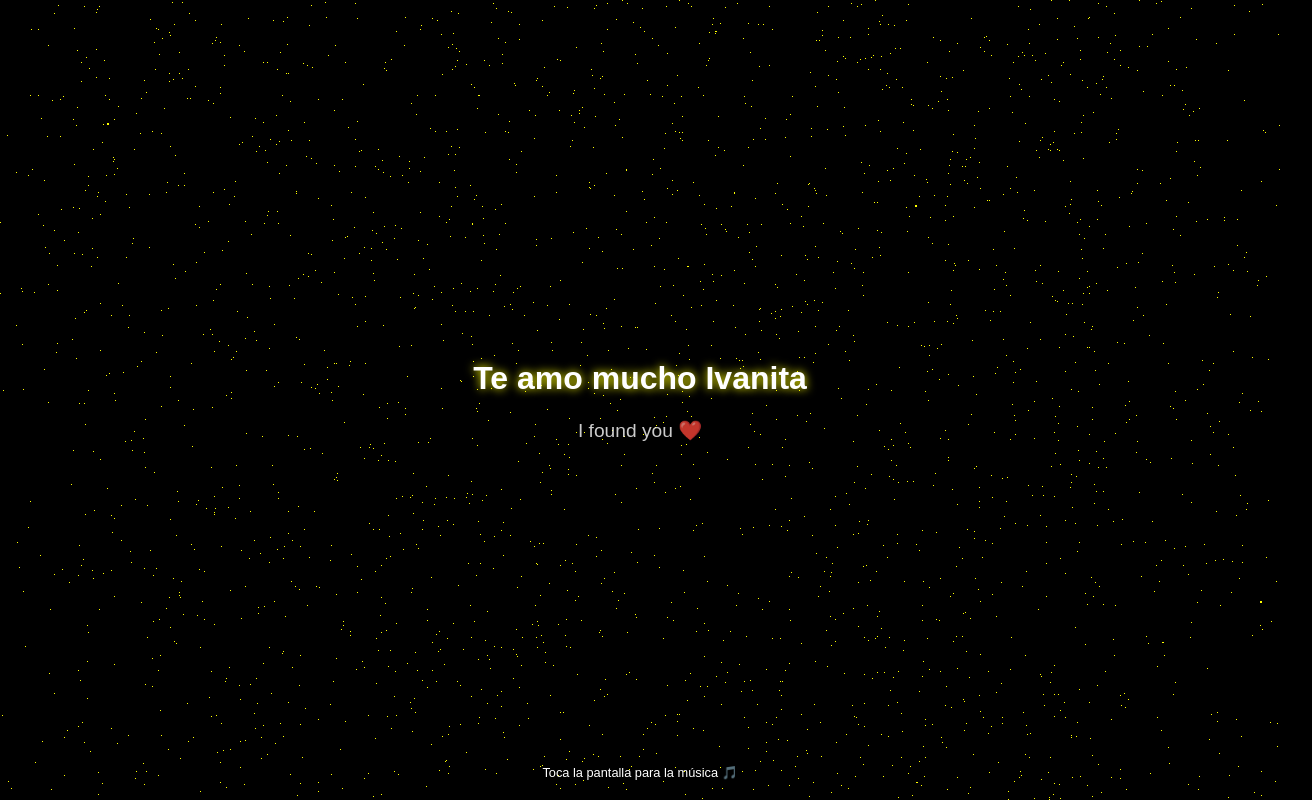
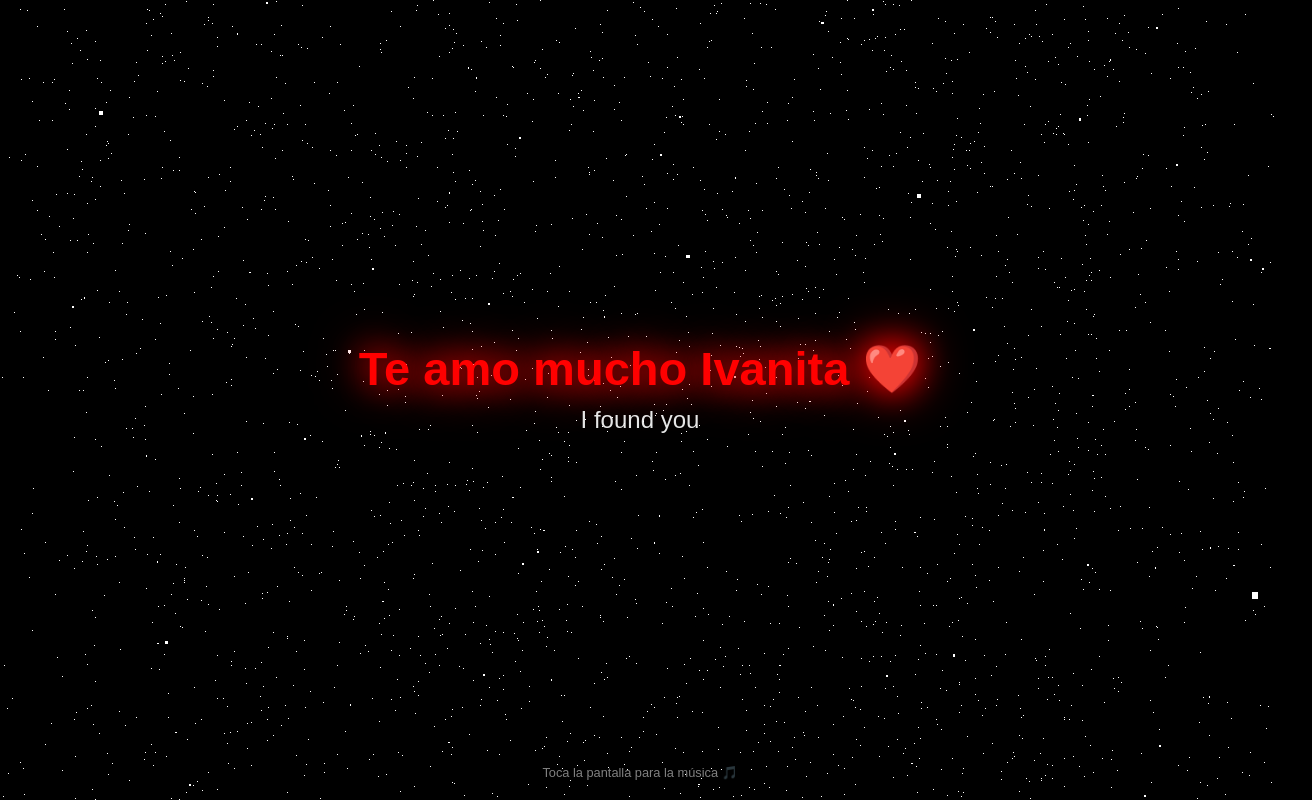
Before and after one commit to davidandresmanzabapiguave-ai/Galaxy, a plain HTML site: page index.html in a window 1280 px wide. Shown: the whole page, 1312 px wide, since content can reach past the window. Drawn offline with nearby package versions, Linux system fonts and the light colour scheme; animation ran at ten frames a second.

Commit message:
Update index.html

```diff
--- a/index.html
+++ b/index.html
@@ -3,24 +3,56 @@
 <head>
     <meta charset="UTF-8">
     <meta name="viewport" content="width=device-width, initial-scale=1.0">
-    <title>Galaxia para ti</title>
+    <title>Para Ivanita ❤️</title>
     <style>
-        body { margin: 0; background: #000; overflow: hidden; color: white; font-family: sans-serif; text-align: center; }
+        body { margin: 0; background: #000; overflow: hidden; color: white; font-family: 'Arial', sans-serif; text-align: center; }
         canvas { display: block; }
-        #mensaje { position: absolute; top: 50%; left: 50%; transform: translate(-50%, -50%); pointer-events: none; }
-        h1 { font-size: 2rem; text-shadow: 0 0 10px #ff0; }
-        p { font-size: 1.2rem; opacity: 0.8; }
-        .instruccion { position: absolute; bottom: 20px; width: 100%; font-size: 0.8rem; animation: pulse 2s infinite; }
-        @keyframes pulse { 0%, 100% { opacity: 0.3; } 50% { opacity: 1; } }
+
+        #mensaje {
+            position: absolute;
+            top: 50%;
+            left: 50%;
+            transform: translate(-50%, -50%);
+            pointer-events: none;
+            width: 100%;
+        }
+
+        h1 {
+            font-size: 2.8rem;
+            color: #ff0000; /* Color Rojo */
+            text-shadow: 0 0 15px #ff0000, 0 0 30px #8b0000;
+            margin: 0;
+            animation: pulse 2s infinite;
+        }
+
+        p {
+            font-size: 1.5rem;
+            color: #ffffff;
+            opacity: 0.9;
+            margin-top: 10px;
+        }
+
+        .instruccion {
+            position: absolute;
+            bottom: 20px;
+            width: 100%;
+            font-size: 0.8rem;
+            opacity: 0.5;
+        }
+
+        @keyframes pulse {
+            0% { transform: scale(1); text-shadow: 0 0 15px #ff0000; }
+            50% { transform: scale(1.05); text-shadow: 0 0 30px #ff0000, 0 0 50px #ff0000; }
+            100% { transform: scale(1); text-shadow: 0 0 15px #ff0000; }
+        }
     </style>
 </head>
 <body>
 
     <div id="mensaje">
-    <h1>Te amo mucho Ivanita</h1>
-    <p>I found you ❤️</p>
+        <h1>Te amo mucho Ivanita ❤️</h1>
+        <p>I found you</p>
     </div>
-
 
     <div class="instruccion">Toca la pantalla para la música 🎵</div>
 
@@ -30,19 +62,28 @@
 
     <script src="https://cdnjs.cloudflare.com/ajax/libs/three.js/r128/three.min.js"></script>
     <script>
-        // Animación básica de Galaxia
         const scene = new THREE.Scene();
         const camera = new THREE.PerspectiveCamera(75, window.innerWidth / window.innerHeight, 0.1, 1000);
         const renderer = new THREE.WebGLRenderer();
         renderer.setSize(window.innerWidth, window.innerHeight);
         document.body.appendChild(renderer.domElement);
 
+        // Crear miles de estrellas
         const starsGeometry = new THREE.BufferGeometry();
         const starsCount = 15000;
         const posArray = new Float32Array(starsCount * 3);
-        for(let i=0; i < starsCount * 3; i++) { posArray[i] = (Math.random() - 0.5) * 100; }
+
+        for(let i=0; i < starsCount * 3; i++) {
+            posArray[i] = (Math.random() - 0.5) * 100;
+        }
         starsGeometry.setAttribute('position', new THREE.BufferAttribute(posArray, 3));
-        const starsMaterial = new THREE.PointsMaterial({ size: 0.02, color: 0xffff00 });
+
+        const starsMaterial = new THREE.PointsMaterial({
+            size: 0.05,
+            color: 0xffffff,
+            transparent: true
+        });
+
         const starMesh = new THREE.Points(starsGeometry, starsMaterial);
         scene.add(starMesh);
         camera.position.z = 2;
@@ -50,12 +91,13 @@
         function animate() {
             requestAnimationFrame(animate);
             starMesh.rotation.y += 0.001;
+            starMesh.rotation.x += 0.0005;
             renderer.render(scene, camera);
         }
         animate();
 
-        // Lógica de la música al tocar
-        document.body.addEventListener('click', () => {
+        // Música al primer toque
+        document.addEventListener('click', () => {
             const audio = document.getElementById('musica');
             audio.play();
             document.querySelector('.instruccion').style.display = 'none';
```
